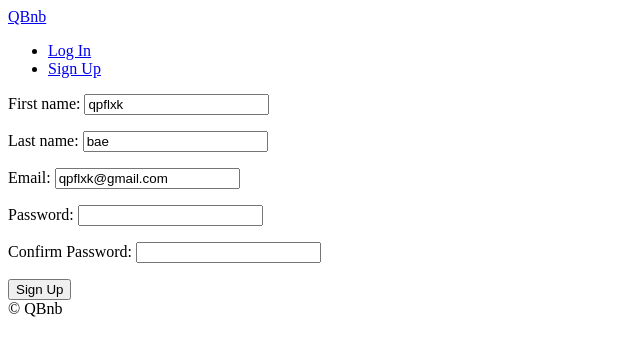
After one commit to qpthedev/python-airbnb-clone, a Django app: page /users/signup in a window 1280 px wide. The commit adds this page. Shown: the top 356 px of the page, without its empty margins (0-640 px from the left). Run offline with Django 3.2, Linux system fonts and the light colour scheme.

Commit message:
add sign up form using FormView

```diff
--- a/templates/partials/header.html
+++ b/templates/partials/header.html
@@ -10,6 +10,9 @@
             <li>
                 <a href="{% url "users:login" %}">Log In</a>
             </li>
+            <li>
+                <a href="{% url "users:signup" %}">Sign Up</a>
+            </li>
         {% endif %}
 
 
--- /dev/null
+++ b/templates/users/signup.html
@@ -0,0 +1,13 @@
+{% extends "base.html" %}
+
+{% block page_name %}
+    Sign Up
+{% endblock page_name %}
+
+{%block content %}
+    <form method="POST" action="{% url "users:signup" %}">
+        {% csrf_token %}
+        {{form.as_p}}
+        <button>Sign Up</button>
+    </form>
+{% endblock content %}
--- a/users/forms.py
+++ b/users/forms.py
@@ -18,3 +18,40 @@ class LoginForm(forms.Form):
                 self.add_error("password", forms.ValidationError("Password is wrong"))
         except models.User.DoesNotExist:
             self.add_error("email", forms.ValidationError("User does not exist"))
+
+
+# TODO: Check for user already exists validation
+class SignUpForm(forms.Form):
+    first_name = forms.CharField(max_length=30)
+    last_name = forms.CharField(max_length=30)
+    email = forms.EmailField()
+    password = forms.CharField(widget=forms.PasswordInput)
+    password1 = forms.CharField(widget=forms.PasswordInput, label="Confirm Password")
+
+    def clean_email(self):
+        email = self.cleaned_data.get("email")
+        try:
+            models.User.objects.get(email=email)
+            raise forms.ValidationError("User already exists under that email")
+        except models.User.DoesNotExist:
+            return email
+
+    def clean_password1(self):
+        password = self.cleaned_data.get("password")
+        password1 = self.cleaned_data.get("password1")
+
+        if password != password1:
+            raise forms.ValidationError("Passwords do not match")
+        else:
+            return password
+
+    def save(self):
+        first_name = self.cleaned_data.get("first_name")
+        last_name = self.cleaned_data.get("last_name")
+        email = self.cleaned_data.get("email")
+        password = self.cleaned_data.get("password")
+
+        user = models.User.objects.create_user(email, email, password)
+        user.first_name = first_name
+        user.last_name = last_name
+        user.save()
--- a/users/urls.py
+++ b/users/urls.py
@@ -7,4 +7,5 @@ urlpatterns = [
     path("", views.all_users, name="users"),
     path("login", views.LoginView.as_view(), name="login"),
     path("logout", views.log_out, name="logout"),
+    path("signup", views.SignUpView.as_view(), name="signup"),
 ]
--- a/users/views.py
+++ b/users/views.py
@@ -1,5 +1,6 @@
-from django.shortcuts import render, redirect, reverse
-from django.views import View
+from django.views.generic import FormView
+from django.shortcuts import redirect, reverse
+from django.urls import reverse_lazy
 from django.contrib.auth import authenticate, login, logout
 from . import forms
 
@@ -9,24 +10,36 @@ def all_users(request):
     pass
 
 
-class LoginView(View):
-    def get(self, request):
-        form = forms.LoginForm()
-        return render(request, "users/login.html", {"form": form})
+class LoginView(FormView):
+    template_name = "users/login.html"
+    form_class = forms.LoginForm
+    success_url = reverse_lazy("core:home")
 
-    def post(self, request):
-        form = forms.LoginForm(request.POST)
-        if form.is_valid():
-            email = form.cleaned_data.get("email")
-            password = form.cleaned_data.get("password")
-            user = authenticate(request, username=email, password=password)
-            if user is not None:
-                login(request, user)
-                return redirect(reverse("core:home"))
-
-        return render(request, "users/login.html", {"form": form})
+    def form_valid(self, form):
+        email = form.cleaned_data.get("email")
+        password = form.cleaned_data.get("password")
+        user = authenticate(self.request, username=email, password=password)
+        if user is not None:
+            login(self.request, user)
+        return super().form_valid(form)
 
 
 def log_out(request):
     logout(request)
     return redirect(reverse("core:home"))
+
+
+class SignUpView(FormView):
+    template_name = "users/signup.html"
+    form_class = forms.SignUpForm
+    success_url = reverse_lazy("core:home")
+    initial = {"first_name": "qpflxk", "last_name": "bae", "email": "qpflxk@gmail.com"}
+
+    def form_valid(self, form):
+        form.save()
+        email = form.cleaned_data.get("email")
+        password = form.cleaned_data.get("password")
+        user = authenticate(self.request, username=email, password=password)
+        if user is not None:
+            login(self.request, user)
+        return super().form_valid(form)
```
